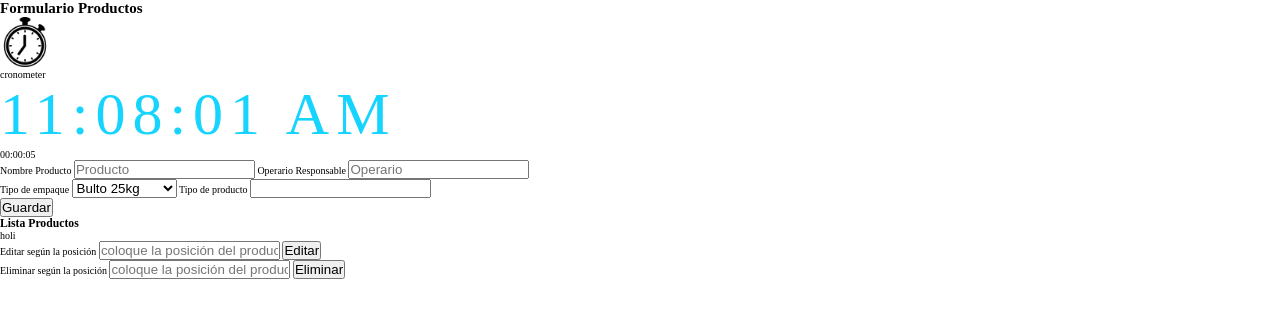
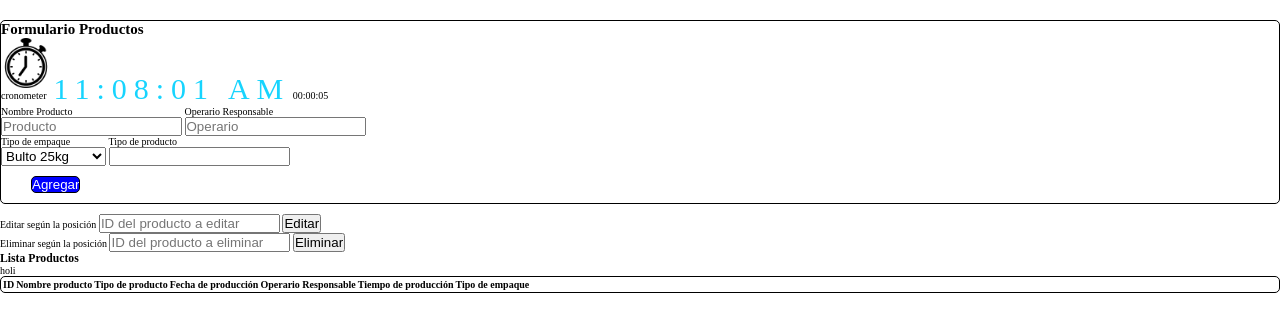
Before and after one commit to Almontoya02/gestionItems, a plain HTML site: page index.html in a window 1280 px wide. Drawn offline with nearby package versions, Linux system fonts and the light colour scheme.

Commit message:
se agrega tabla para mostrar los productos

```diff
--- a/index.html
+++ b/index.html
@@ -18,7 +18,7 @@
     </header>
 
     <main>
-        <section>
+        <section class="form--container">
             <h1>Formulario Productos</h1>
             <section class="cronometer">
                 <section>
@@ -34,19 +34,24 @@
 
                 <section class="section--text">
                     <form action="" name="form">
+                        <div class="div--form">
                             <label for="product_name">
                                 <span>Nombre Producto</span>
                                 <input type="text" id="product_name" name="product_name" placeholder="Producto" autocomplete="name" required>
                             </label>
+                        </div>
 
+                        <div class="div--form">
                             <label for="responsible_name">
                                 <span>Operario Responsable</span>
                                 <input type="text" id="responsible_name" name="responsible_name" placeholder="Operario" autocomplete="name" required>
                             </label>
+                        </div>
 
                         </section>
 
                         <section class="section--list-box">
+                            <div class="div--form">
                                 <span>Tipo de empaque</span>
                                 <select name="packages">
                                     <option value="Bulto 25kg">Bulto 25kg</option>
@@ -54,7 +59,9 @@
                                     <option value="Tarro 2kg">Tarro 2kg</option>
                                     <option value="Liquido 100ml">Liquido 100ml</option>
                                 </select>
+                            </div>
 
+                            <div class="div--form">
                                 <span>Tipo de producto</span>
                                 <input list="types" name="type">
                                 <datalist id="types">
@@ -63,35 +70,55 @@
                                     <option value="Premezcla"></option>
                                     <option value="Producto Terminado"></option>
                                 </datalist>
+                            </div>
                         </section>
 
-                        <input type="submit" id="save_product" name="save" value="Guardar">
-                        <input type="submit" id="save_changes" name="update" value="Guardar Cambios" hidden="true">
+                        <input class="button--submit" type="submit" id="save_product" name="save" value="Agregar">
+                        <input class="button--submit" type="submit" id="save_changes" name="update" value="Guardar Cambios" hidden="true">
                 </form>
 
 
             </section>
 
         </section>
+
+        <section>
+            <section>
+                <span>Editar según la posición</span>
+                <input type="text" id="edit_input" name="edit_input" placeholder="ID del producto a editar">
+                <button id="edit_button">Editar</button>
+            </section>
+
+            <section>
+                <span>Eliminar según la posición</span>
+                <input type="text" id="delete_input" name="delete_input" placeholder="ID del producto a eliminar">
+                <button id="delete_button">Eliminar</button>
+            </section>
+        </section>
+
         <section>
             <section>
                 <h1>Lista Productos</h1>
                 <p id="p1">holi</p>
             </section>
 
-            <section>
-                <section>
-                    <span>Editar según la posición</span>
-                    <input type="text" id="edit_input" name="edit_input" placeholder="coloque la posición del producto que desea editar">
-                    <button id="edit_button">Editar</button>
+            <section id="data-table">
+                <table id="html-data-table">
+                    <thead>
+                        <tr>
+                            <th>ID</th>
+                            <th>Nombre producto</th>
+                            <th>Tipo de producto </th>
+                            <th>Fecha de producción</th>
+                            <th>Operario Responsable</th>
+                            <th>Tiempo de producción</th>
+                            <th>Tipo de empaque</th>
+                        </tr>
+                    </thead>
+                </table>
             </section>
 
-                <section>
-                    <span>Eliminar según la posición</span>
-                    <input type="text" id="delete_input" name="delete_input" placeholder="coloque la posición del producto que desea eliminar">
-                    <button id="delete_button">Eliminar</button>
-                </section>
-            </section>
+
         </section>
     </main>
     <script src="index.js"></script>
--- a/index.js
+++ b/index.js
@@ -19,7 +19,7 @@ showTime();
 $(document).ready(function() { // esta función es para evitar que haya problemas con alguna etiqueta html antes de ejecutar la consulta
     $("#save_product").click(function() {
         selectedType = $('[name="type"]').val();
-        $("#p1").text(products);
+        // $("#p1").text(products);
     });
 
 });
@@ -36,8 +36,9 @@ form.onsubmit = function(e){
         // createProduct((autoIncrement.toString()));
         createProduct(autoIncrement);
         console.log(products);
-        $("#p1").text(JSON.stringify(products)); // 'convertir' un objeto o JSON en string
+        // $("#p1").text(JSON.stringify(products)); // 'convertir' un objeto o JSON en string
         autoIncrement = autoIncrement + 1;
+        renderDataInTheTable(products);
     } else {
         targetId = parseInt(document.getElementById("edit_input").value);
         const index = products.findIndex(product => product.id === targetId);
@@ -53,7 +54,8 @@ form.onsubmit = function(e){
             let editedProduct = editProduct(targetId);
             editProductById(targetId, editedProduct, products);
             console.log(products);
-            $("#p1").text(JSON.stringify(products)); // 'convertir' un objeto o JSON en string
+            // $("#p1").text(JSON.stringify(products)); // 'convertir' un objeto o JSON en string
+            renderDataInTheTable(products);
             $("#save_product").toggle();
             $("#save_changes").toggle();
             flagEditButton = 0;
@@ -105,7 +107,8 @@ $("#delete_button").click(function() {
     targetId = document.getElementById("delete_input").value;
     deleteProductById(parseInt(targetId), products); // falta pedir confirmación para eliminar
     console.log(products);
-    $("#p1").text(JSON.stringify(products)); // 'convertir' un objeto o JSON en string
+    // $("#p1").text(JSON.stringify(products)); // 'convertir' un objeto o JSON en string
+    renderDataInTheTable(products);
 });
 
 // $("#edit_button").click(function() {
@@ -203,8 +206,8 @@ function createProduct(id){
         name: productName,
         type: selectedType,
         date: productionDate,
+        responsible: responsibleName,
         manufacture: manufactureTime,
-        responsible: responsibleName,
         package: selectedPackage,
     };
 
@@ -234,8 +237,8 @@ function editProduct(targetId){
         name: productName,
         type: selectedType,
         date: productionDate,
+        responsible: responsibleName,
         manufacture: manufactureTime,
-        responsible: responsibleName,
         package: selectedPackage,
     };
 
@@ -263,6 +266,25 @@ function editProductById(id, editedProduct, productsList=[]){
     alert("Producto modificado exitosamente");
 }
 
+// Duplica el contenido en cada llamado revisar logica
+function renderDataInTheTable(products){
+    let mytable = document.getElementById("html-data-table");
+    // la siguiente linea soluciona el problema de duplicados
+    mytable.innerHTML = "<thead><tr><th>ID</th><th>Nombre producto</th><th>Tipo de producto</th><th>Fecha de producción</th><th>Operario Responsable</th><th>Tiempo de producción</th><th>Tipo de empaque</th></tr></thead>"
+    products.forEach(product => {
+        let newRow = document.createElement("tr");
+        Object.values(product).forEach((value) => {
+            let cell = document.createElement("td");
+            cell.innerText = value;
+            newRow.appendChild(cell);
+        })
+        mytable.appendChild(newRow);
+    });
+}
+
+function fillTable(products){
+    let table = ""
+}
 
 
 // https://codepen.io/afarrar/pen/JRaEjP
--- a/reto.css
+++ b/reto.css
@@ -14,12 +14,40 @@ img{
     width: 50px;
 }
 
+.form--container{
+    margin-top: 2rem;
+    margin-bottom: 1rem;
+    border: 1px solid black;
+    border-radius: 5px;
+
+}
+
 .form--product{
+    display: inline-block;
+    width: 100vw;
+}
+
+.div--form{
     display: inline-block;
 }
 
-.cromometer{
-    display: inline;
+.div--form span{
+    display: block;
+}
+
+.button--submit{
+   margin-top: 1rem;
+   margin-bottom: 1rem;
+   margin-left: 3rem;
+   margin-right: 3rem;
+   background-color: #0000ff;
+   border: 1px solid black;
+   border-radius: 5px;
+   color: white;
+}
+
+.cronometer > section {
+    display: inline-block;
 }
 
 .clock {
@@ -28,7 +56,13 @@ img{
     left: 50%;
     /* transform: translateX(-50%) translateY(-50%); */
     color: #17D4FE;
-    font-size: 60px;
+    font-size: 3rem;
     font-family: Orbitron;
     letter-spacing: 7px;
 }
+
+#data-table {
+    border: 1px solid black;
+    border-radius: 5px;
+    margin: 0 auto;
+}
```
Lines whose indentation alone changed are shown as unchanged.
